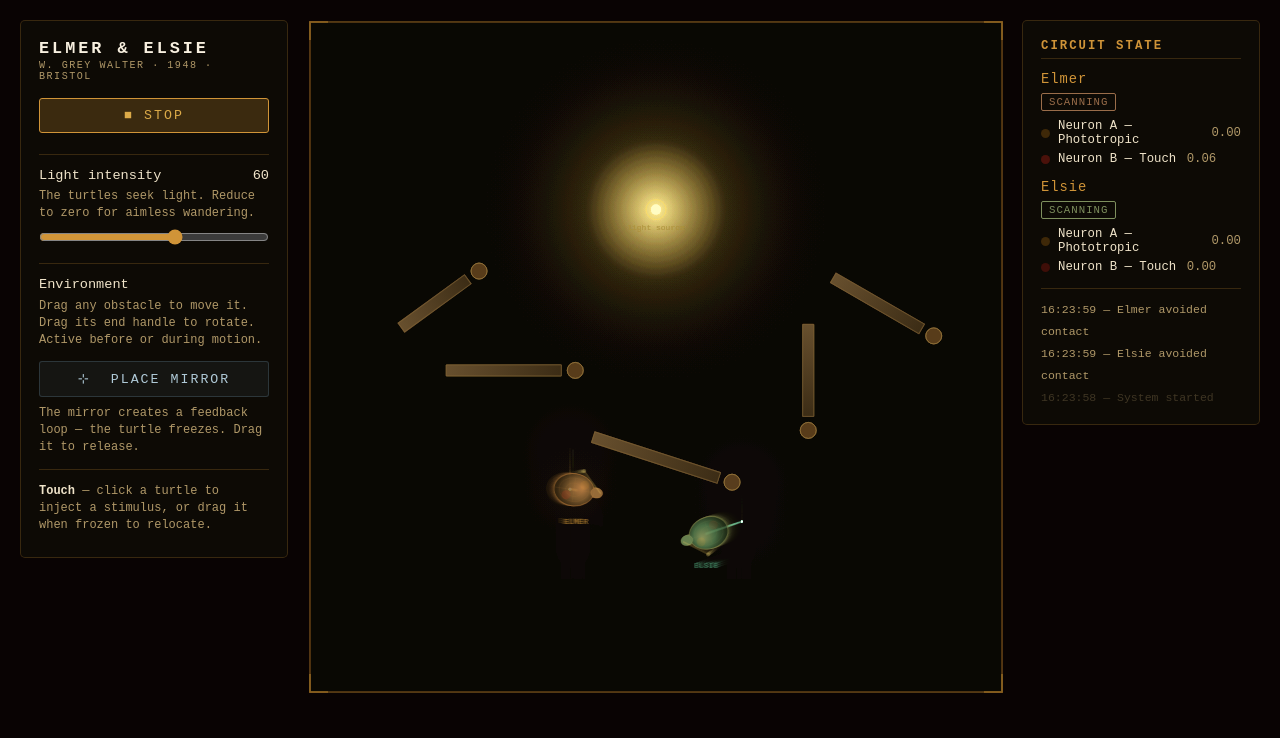
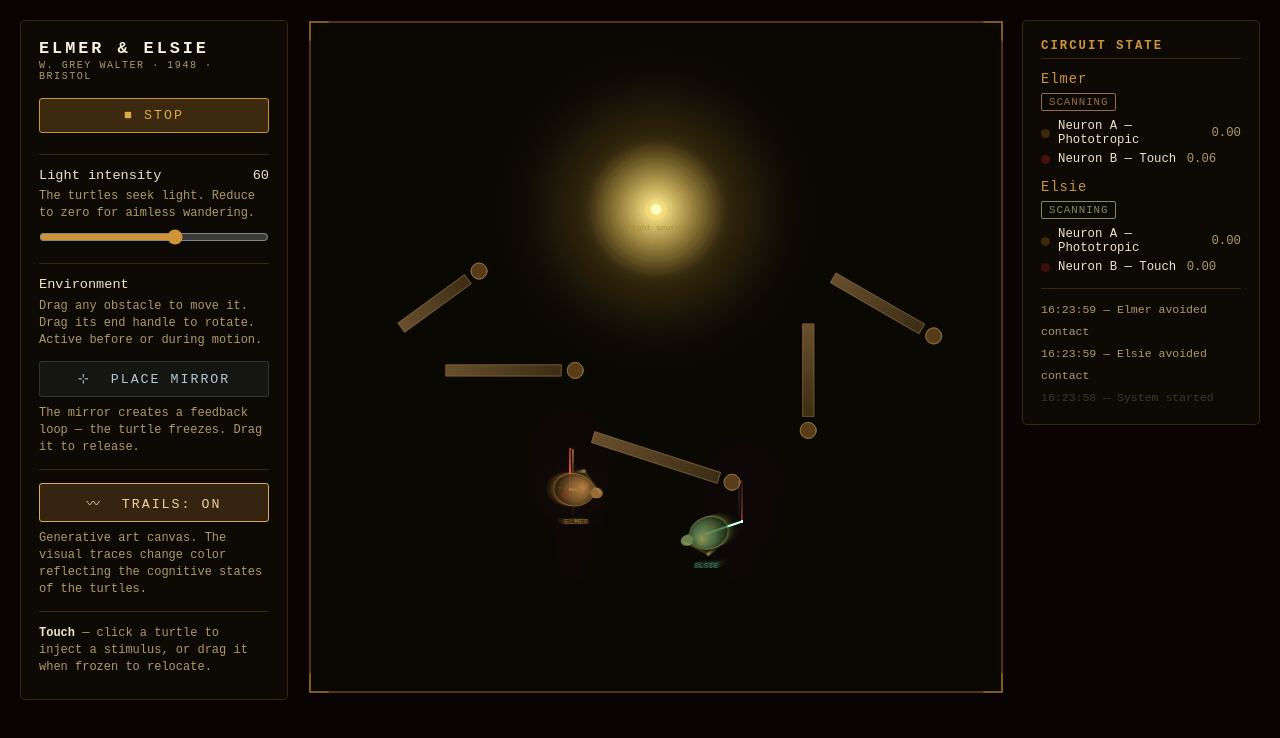
Before and after one commit to davideriboli/Elmer-Elsie, a plain HTML site: page index.html in a window 1280 px wide. Both pictures are taken after a click on the button "▶ START". Drawn offline with Linux system fonts and the light colour scheme.

Commit message:
Update index.html

```diff
--- a/index.html
+++ b/index.html
@@ -40,6 +40,9 @@ button.on{background:rgba(155,110,40,.32);border-color:var(--amber);color:#dcaa4
 #btn-mir{background:rgba(130,175,200,.07);border-color:rgba(130,175,200,.22);color:#b0cad8}
 #btn-mir:hover{background:rgba(130,175,200,.2);border-color:#9ac0e0}
 #btn-mir.on{background:rgba(130,175,200,.24);border-color:#9ac0e0;color:#bcd8f0}
+#btn-trails{background:rgba(180,120,50,.07);border-color:rgba(180,120,50,.22);color:#d0b080}
+#btn-trails:hover{background:rgba(180,120,50,.2);border-color:#dca050}
+#btn-trails.on{background:rgba(180,120,50,.24);border-color:#e0a858;color:#f0d0a0}
 .tblock{margin-bottom:14px}
 .tname{font-size:.86rem;color:var(--amber);letter-spacing:1px;margin-bottom:5px}
 .badge{
@@ -82,6 +85,9 @@ button.on{background:rgba(155,110,40,.32);border-color:var(--amber);color:#dcaa4
   <button id="btn-mir">⊹&nbsp;&nbsp;Place Mirror</button>
   <span class="hint">The mirror creates a feedback loop — the turtle freezes. Drag it to release.</span>
   <hr>
+  <button id="btn-trails" class="on">〰&nbsp;&nbsp;Trails: ON</button>
+  <span class="hint">Generative art canvas. The visual traces change color reflecting the cognitive states of the turtles.</span>
+  <hr>
   <span class="hint"><strong style="color:var(--text)">Touch</strong> — click a turtle to inject a stimulus, or drag it when frozen to relocate.</span>
 </div>
 
@@ -105,13 +111,14 @@ button.on{background:rgba(155,110,40,.32);border-color:var(--amber);color:#dcaa4
 <script>
 // ── CONSTANTS ───────────────────────────────────────────────
 const TR=20, SCN=.022, BSPD=1.55, SEEK=.07, HESI=.67;
-const TLEN=100, TRATE=.044, AVB=28, AVT=38, AVC=26, HR=8;
+const TLEN=1400, TRATE=.044, AVB=28, AVT=38, AVC=26, HR=8; // TLEN incrementato per pittura generativa
 const REST_IN=26, REST_OUT=58;
 const FRZ_MIR=65, FRZ_TUR=86;
 
 // ── STATE ────────────────────────────────────────────────────
 const cv=document.getElementById('c'), cx=cv.getContext('2d');
 let W,H,fr=0,running=false,seeded=false,drag=null;
+let showTrails=true; // Flag per visualizzazione tracce
 let light={x:0,y:0,nx:0,ny:0,intensity:60};
 let turtles=[], obstacles=[], logs=[];
 const AR={l:0,r:0,t:0,b:0};
@@ -159,7 +166,6 @@ function updatePositionsFromNormalized(){
     if(!running && t.state === 'idle'){
       t.x = t.hx; t.y = t.hy;
     } else {
-      // Clamp position safely within the arena if window shrinks rapidly
       t.x = Math.max(AR.l+TR, Math.min(AR.r-TR, t.x));
       t.y = Math.max(AR.t+TR, Math.min(AR.b-TR, t.y));
     }
@@ -212,7 +218,6 @@ function mirFB(t,mo){
   return Math.min(1,(t.nA*.92+light.intensity/100*.48)*prox*face*scn);
 }
 
-// Ottimizzazione calcolo collisioni
 function checkFrozen(t){
   if(!running||t.returning||t.state==='resting'||t.state==='frozen')return false;
   const mo=obstacles.find(o=>o.type==='mirror'&&o.active);
@@ -344,8 +349,21 @@ function doAvoid(t){
 
 function pushTrail(t){
   if(t.returning)return;
-  t.trail.push({x:t.x,y:t.y});
-  if(t.trail.length>TLEN)t.trail.shift();
+
+  let r, g, b;
+  // Colori base per Scanning
+  if (t.id === 0) { r=192; g=132; b=46; } // Elmer - Ambra
+  else            { r=82;  g=162; b=125; } // Elsie - Verde
+
+  // Colori condizionali per mappare gli stati cognitivi
+  if (t.state === 'avoiding')        { r=220; g=60;  b=50; }  // Rosso intenso
+  else if (t.state === 'frozen')     { r=110; g=190; b=250; } // Ciano neon
+  else if (t.state === 'seeking')    { r=255; g=220; b=90; }  // Giallo brillante
+  else if (t.state === 'hesitating') { r=230; g=120; b=40; }  // Arancione saturo
+  else if (t.state === 'resting')    { r=100; g=90;  b=80; }  // Grigio caldo dim
+
+  t.trail.push({x:t.x, y:t.y, r, g, b});
+  if(t.trail.length > TLEN) t.trail.shift();
 }
 
 // ── RENDERING ────────────────────────────────────────────────
@@ -397,12 +415,21 @@ function drawLCore(){
 }
 
 function drawTrailFx(t){
-  if(t.trail.length<2)return;
-  const[r,g,b]=t.id===0?[192,132,46]:[82,162,125];
-  for(let i=1;i<t.trail.length;i++){
-    const p=i/t.trail.length;
-    cx.beginPath();cx.arc(t.trail[i].x,t.trail[i].y,p*1.55,0,6.283);
-    cx.fillStyle=`rgba(${r},${g},${b},${p*p*.26})`;cx.fill();
+  if(!showTrails || t.trail.length < 2) return;
+  for(let i=1; i<t.trail.length; i++){
+    const p1 = t.trail[i-1];
+    const p2 = t.trail[i];
+    const p = i / t.trail.length;
+    // Curva quadratica per l'opacità: scompare gradualmente
+    const alpha = Math.pow(p, 2) * 0.35;
+
+    cx.beginPath();
+    cx.moveTo(p1.x, p1.y);
+    cx.lineTo(p2.x, p2.y);
+    cx.strokeStyle = `rgba(${p2.r},${p2.g},${p2.b},${alpha})`;
+    cx.lineWidth = p * 2.5;
+    cx.lineCap = 'round';
+    cx.stroke();
   }
 }
 
@@ -681,6 +708,20 @@ document.getElementById('btn-mir').addEventListener('click',()=>{
   }
 });
 
+document.getElementById('btn-trails').addEventListener('click',(e)=>{
+  showTrails=!showTrails;
+  const b=e.target;
+  if(showTrails){
+    b.textContent='〰  Trails: ON';
+    b.classList.add('on');
+    emit('Generative art mode enabled');
+  }else{
+    b.textContent='〰  Trails: OFF';
+    b.classList.remove('on');
+    emit('Generative art mode disabled');
+  }
+});
+
 // ── LOOP ─────────────────────────────────────────────────────
 function loop(){
   turtles.forEach(updateT);
```
